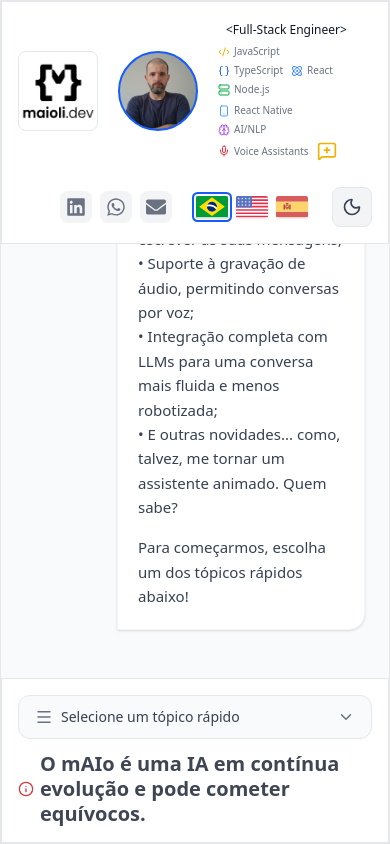
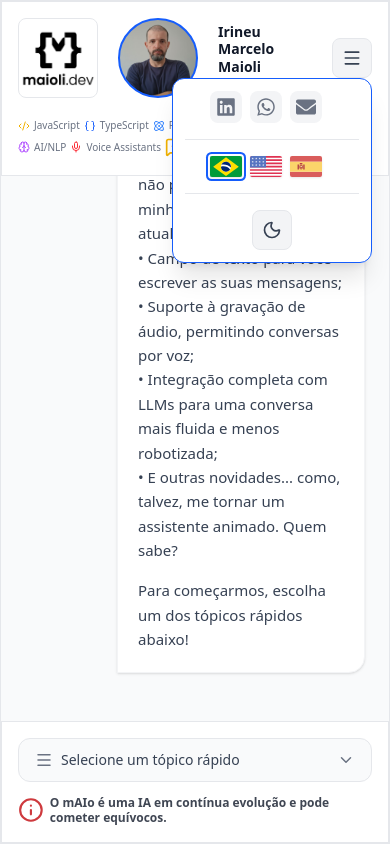
Before and after one commit to immaioli/chat-rag-personal, a Next.js app: page /en/login in a window 390 px wide. Both pictures are taken after a click on the button "Menu". Built offline with nearby package versions, Linux system fonts and the light colour scheme.

Commit message:
style(chat): improve responsive header layout and mobile tech stack

```diff
--- a/src/components/chat/ChatHeader.tsx
+++ b/src/components/chat/ChatHeader.tsx
@@ -1,3 +1,6 @@
+'use client'
+import { useState, useRef, useEffect } from 'react'
+import { Menu } from 'lucide-react'
 import { Logo } from './Logo'
 import { Avatar } from '@/components/ui/Avatar'
 import { TechStack } from './TechStack'
@@ -13,7 +16,9 @@ import {
     layoutStyles,
     animationStyles,
     typographyStyles,
-    dividerStyles
+    dividerStyles,
+    buttonStyles,
+    popoverStyles
 } from '@/constants/styles'
 
 interface ChatHeaderProps {
@@ -21,15 +26,29 @@ interface ChatHeaderProps {
 }
 
 export function ChatHeader({ avatarUrl }: ChatHeaderProps) {
+    const [isMenuOpen, setIsMenuOpen] = useState(false)
+    const menuRef = useRef<HTMLDivElement>(null)
+
+    useEffect(() => {
+        const handleClickOutside = (event: MouseEvent) => {
+            if (menuRef.current && !menuRef.current.contains(event.target as Node)) {
+                setIsMenuOpen(false)
+            }
+        }
+        document.addEventListener('mousedown', handleClickOutside)
+        return () => document.removeEventListener('mousedown', handleClickOutside)
+    }, [])
+
     return (
         <FlexContainer
             as='header'
-            direction='col'
+            alignItems='center'
             justifyContent='between'
             className={mergeClasses(
                 surfaceStyles.header,
                 layoutStyles.header,
-                animationStyles.transition
+                animationStyles.transition,
+                'flex-wrap'
             )}
         >
             <FlexContainer
@@ -67,18 +86,48 @@ export function ChatHeader({ avatarUrl }: ChatHeaderProps) {
                                 {'<Full-Stack Engineer>'}
                             </Typography>
                         </FlexContainer>
-                        <TechStack />
+                        <TechStack className="hidden md:flex" />
                     </FlexContainer>
                 </FlexContainer>
             </FlexContainer>
             <FlexContainer
                 alignItems='center'
-                className={layoutStyles.headerActions}
+                className={`${layoutStyles.headerActions} hidden md:flex`}
             >
                 <SocialLinks />
                 <LanguageSelector />
                 <ThemeToggle />
             </FlexContainer>
+
+            {/* Mobile Actions Menu */}
+            <div className="relative flex md:hidden shrink-0" ref={menuRef}>
+                <button
+                    onClick={() => setIsMenuOpen(!isMenuOpen)}
+                    className={mergeClasses(buttonStyles.themeToggle, 'flex items-center justify-center')}
+                    aria-label="Menu"
+                >
+                    <Menu size={20} />
+                </button>
+
+                {isMenuOpen && (
+                    <div className={mergeClasses(
+                        surfaceStyles.popover,
+                        popoverStyles.base,
+                        popoverStyles.layouts.col,
+                        'absolute right-0 top-full mt-0 items-center min-w-[200px]',
+                        'border-blue-600 dark:border-blue-600'
+                    )}>
+                        <SocialLinks />
+                        <Divider className={dividerStyles.horizontal} />
+                        <LanguageSelector />
+                        <Divider className={dividerStyles.horizontal} />
+                        <ThemeToggle />
+                    </div>
+                )}
+            </div>
+
+            {/* Mobile TechStack */}
+            <TechStack className="flex md:hidden w-full mt-1" />
         </FlexContainer>
     )
 }
--- a/src/components/chat/QuickActionsMenu.tsx
+++ b/src/components/chat/QuickActionsMenu.tsx
@@ -16,6 +16,7 @@ import { FlexContainer } from '@/components/ui/FlexContainer'
 import { PopoverPanel } from '@/components/ui/PopoverPanel'
 import { GridContainer } from '@/components/ui/GridContainer'
 import { layoutStyles } from '@/constants/styles'
+import { mergeClasses } from '@/lib/utils'
 
 const quickActionsConfig = [
     { id: 'summary', icon: CircleStar },
@@ -46,7 +47,7 @@ export function QuickActionsMenu({ onAction }: { onAction: (action: string) => v
             {isOpen
                 ? (
                     <PopoverPanel
-                        className={layoutStyles.quickActionsMenu}
+                        className={mergeClasses(layoutStyles.quickActionsMenu, 'border-blue-600 dark:border-blue-600')}
                         position='top'
                     >
                         <GridContainer
--- a/src/components/chat/TechStack.tsx
+++ b/src/components/chat/TechStack.tsx
@@ -13,17 +13,15 @@ import { useTranslations } from 'next-intl'
 import { FlexContainer } from '@/components/ui/FlexContainer'
 import { layoutStyles } from '@/constants/styles'
 
-export function TechStack() {
+import { mergeClasses } from '@/lib/utils'
+
+export function TechStack({ className }: { className?: string }) {
     const translate = useTranslations('TechStack')
     return (
         <FlexContainer
-            direction='col'
-            className='gap-1 mt-1.5 min-w-0'
+            alignItems='center'
+            className={mergeClasses(layoutStyles.stackRow, 'gap-1 mt-1.5 min-w-0', className)}
         >
-            <FlexContainer
-                alignItems='center'
-                className={layoutStyles.stackRow}
-            >
                 <Stack
                     Icon={Code2}
                     label='JavaScript'
@@ -43,13 +41,7 @@ export function TechStack() {
                     Icon={Server}
                     label='Node.js'
                     iconColor='text-green-600 dark:text-green-500'
-                    showSeparator={false}
                 />
-            </FlexContainer>
-            <FlexContainer
-                alignItems='center'
-                className={layoutStyles.stackRow}
-            >
                 <Stack
                     Icon={Smartphone}
                     label='React Native'
@@ -66,7 +58,6 @@ export function TechStack() {
                     iconColor='text-red-500 dark:text-red-400'
                 />
                 <TooltipAdd text={translate('tooltip')} />
-            </FlexContainer>
         </FlexContainer>
     )
 }
--- a/src/constants/styles.ts
+++ b/src/constants/styles.ts
@@ -266,8 +266,8 @@ export const layoutStyles = {
       flexContain: 'flex-1 min-w-0 gap-3',
       fullContain: 'flex-1 min-w-0 w-full',
       formSection: 'flex flex-col gap-2',
-      inlineBaseline: 'flex items-baseline gap-2',
-      header: 'sm:flex-row sm:items-center shrink-0 z-20 gap-4 px-4 sm:px-6 py-4',
+      inlineBaseline: 'flex flex-col md:flex-row md:items-baseline gap-0 md:gap-2',
+      header: 'shrink-0 z-20 gap-4 px-4 md:px-6 py-4',
       headerActions: 'self-end sm:self-auto shrink-0 gap-3 mt-2 sm:mt-0',
       languageSection: 'items-center gap-3 mb-2',
       quickActionsGrid: `${BG_BASE_100} ${DARK_BORDER_MAIN}`,
@@ -373,13 +373,13 @@ export const typographyStyles = {
       dateBadge: 'px-3 py-1 ' +
             `rounded-full ${BG_BASE_200} ${DARK_BG_SURFACE} ` +
             'transition-colors',
-      disclaimer: 'text-left text-[20px] leading-tight ' +
+      disclaimer: 'text-left text-xs md:text-sm leading-tight ' +
             'transition-colors',
       headerSubtitle: 'mt-0.5 whitespace-nowrap ' +
             'text-xs sm:text-sm ' +
             'transition-colors',
-      headerTitle: 'truncate ' +
-            'text-base sm:text-lg leading-tight ' +
+      headerTitle: 'whitespace-normal ' +
+            'text-sm md:text-base lg:text-lg leading-tight ' +
             'transition-colors',
       infoBannerText: 'leading-none ' +
             `${TEXT_ACCENT_600} ${DARK_TEXT_ACCENT_MUTED} text-base text-justify`,
```
